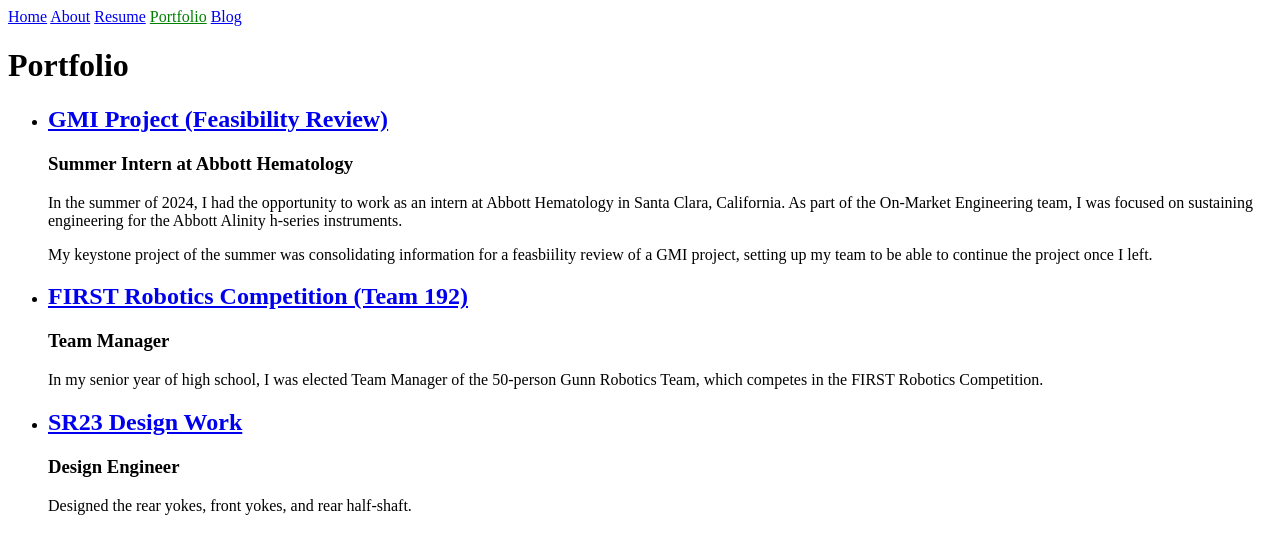
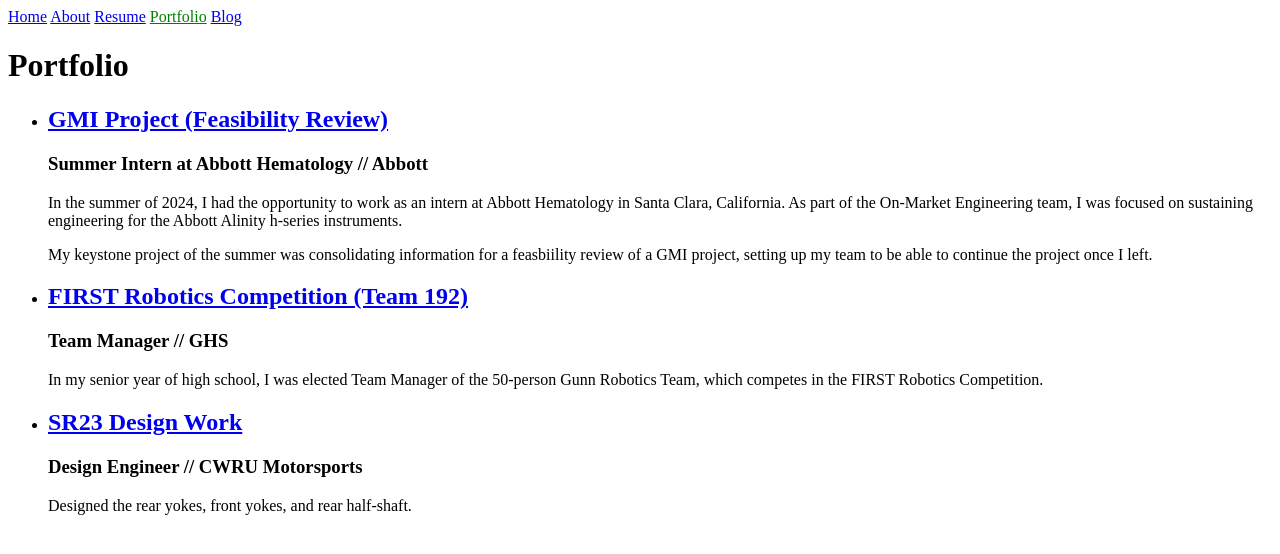
Before and after one commit to lucyttma/lucyttma.github.io, a Jekyll site: the page built from static/portfolio.html, in a window 1280 px wide. Shown: the top 554 px of the page. Built offline with Jekyll 4.4.1, drawn with Linux system fonts in a browser that asks for light colours.

Commit message:
Update portfolio.html

```diff
--- a/static/portfolio.html
+++ b/static/portfolio.html
@@ -8,7 +8,7 @@
   {% for project in site.portfolio %}
     <li>
       <h2><a href="{{ project.url }}">{{ project.name }}</a></h2>
-      <h3>{{ project.position }}</h3>
+      <h3>{{ project.position }} // {{project.organization}} </h3>
       <p>{{ project.content | markdownify }}</p>
     </li>
   {% endfor %}
```
